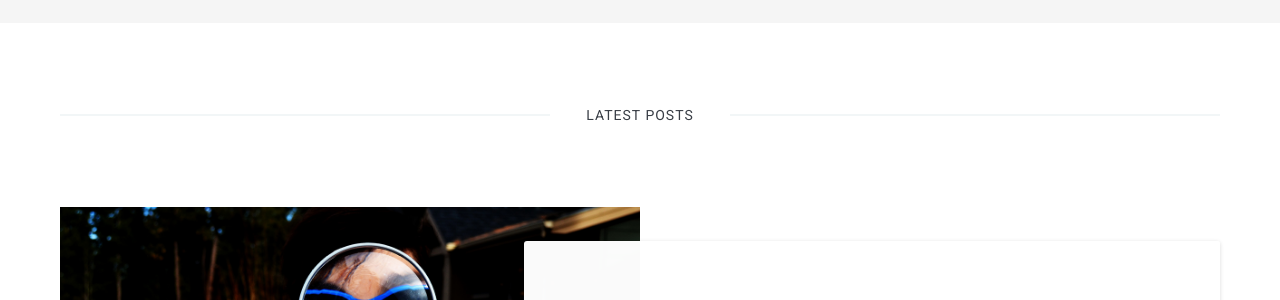
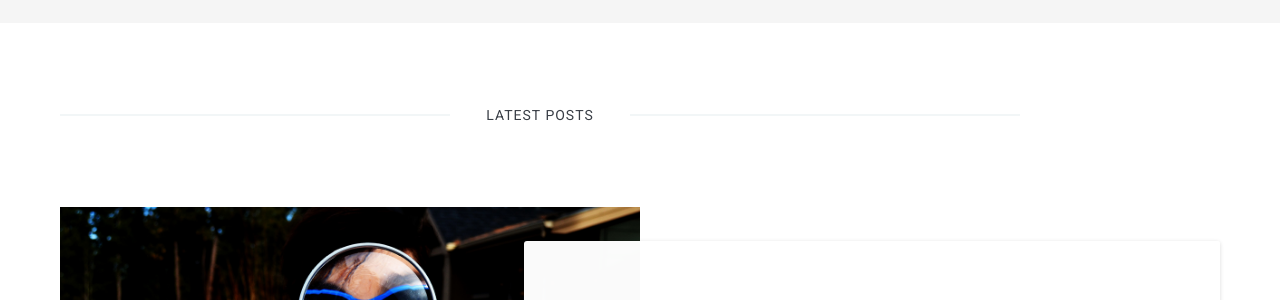
Before and after one commit to hyejinni/hyejinni.github.io, a Jekyll site: the page built from index.html, in a window 1280 px wide. Shown: the part 564-864 px from the top of the page. Built offline with Jekyll 4.4.1, drawn with Linux system fonts in a browser that asks for light colours; nearby versions of some CDN libraries; the list of posts is cut into pages by our own code.

Commit message:
column 10으로 변경해봄

```diff
--- a/index.html
+++ b/index.html
@@ -5,7 +5,7 @@ layout: default
 
 <div class="container">
 	<div class="row">
-		<div class="col col-12">
+		<div class="col col-10">
 			{% if site.posts.size > 0 %}
 				<h4 class="lates-title">Latest Posts</h4>
 			{% endif %}
```
